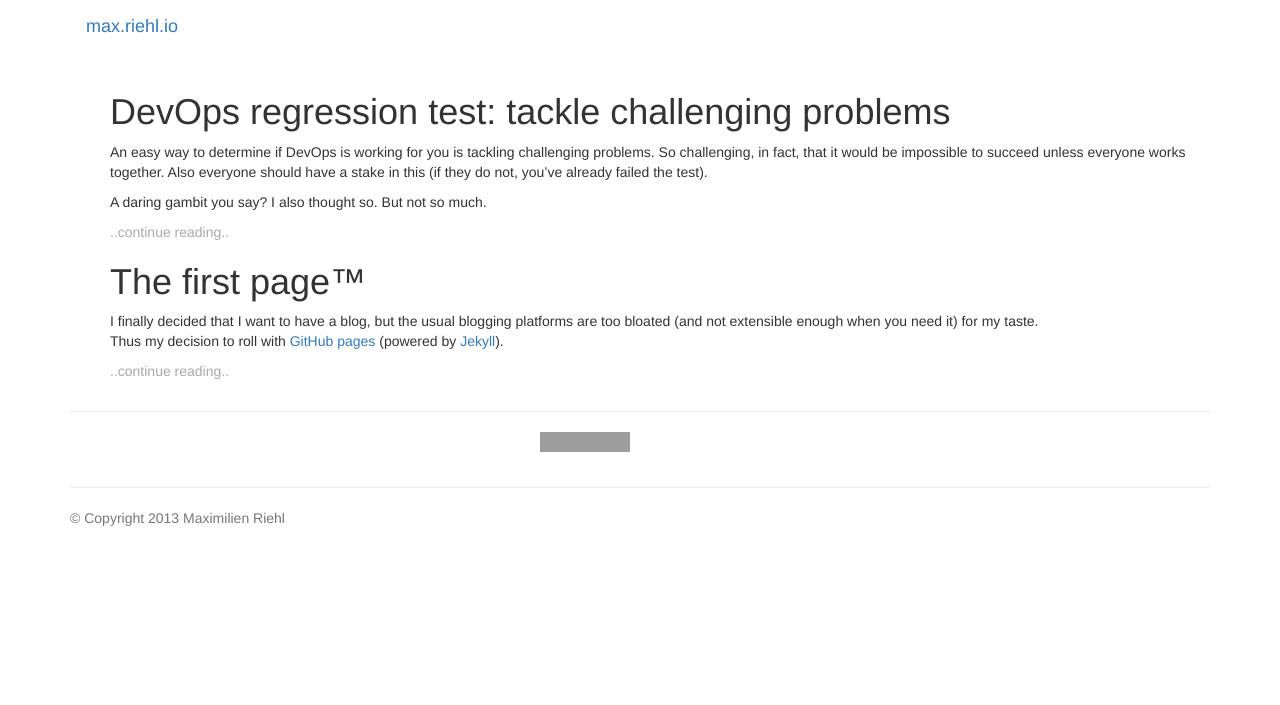
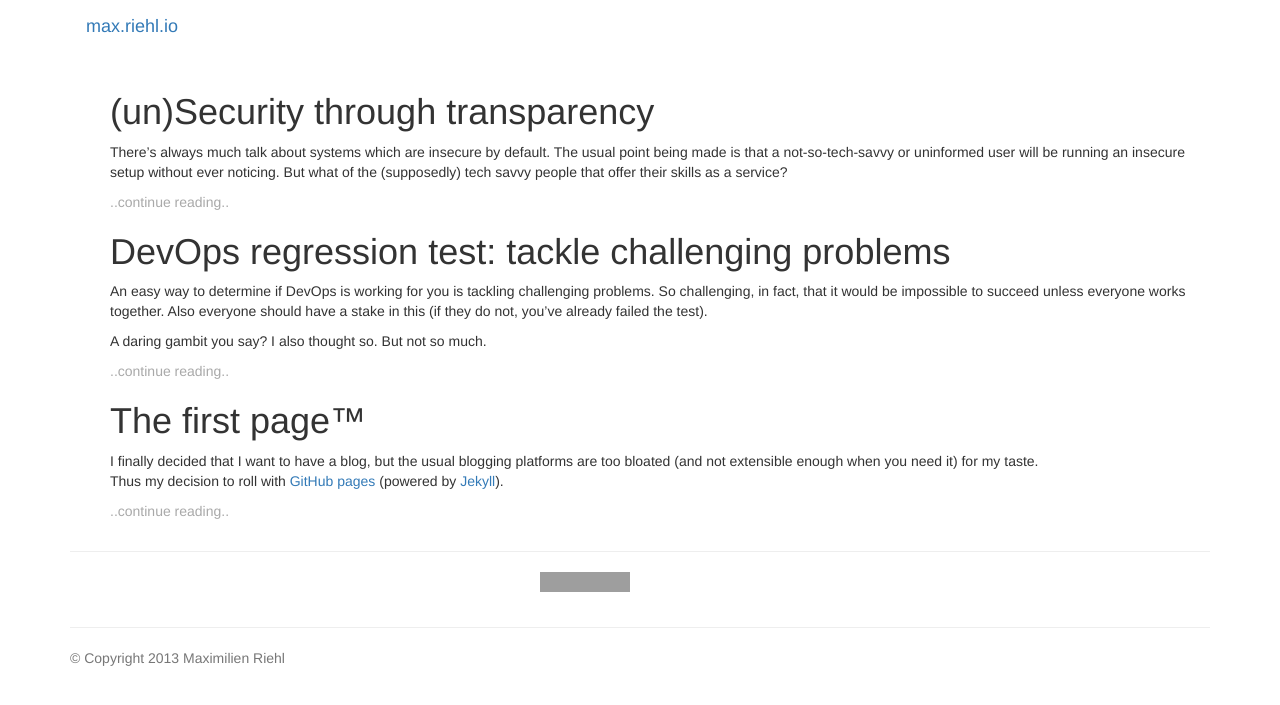
Before and after one commit to mriehl/mriehl.github.io, a Jekyll site: the page built from blog/index.html, in a window 1280 px wide. Shown: the top 705 px of the page. Built offline with Jekyll 4.4.1, drawn with Linux system fonts in a browser that asks for light colours; nearby versions of some CDN libraries; grey boxes are pictures that could not be loaded.

Commit message:
adding new post and data protection info

```diff
--- a/_layouts/default.html
+++ b/_layouts/default.html
@@ -2,7 +2,7 @@
 <html>
 <head>
   <meta charset="utf-8">
-  <title>max.riehl.io</title>
+  <title>{{ page.title }}</title>
   <meta name="description" content="Maximilien Riehl's site and blog">
   <meta name="viewport" content="width=device-width">
   <link href="//netdna.bootstrapcdn.com/bootstrap/3.0.0-rc1/css/bootstrap.min.css" rel="stylesheet">
@@ -39,6 +39,7 @@
             </ul>
             <ul class="nav navbar-nav pull-right">
               <li><a href="/legals/">Legals</a></li>
+              <li><a href="/legals/data-protection.html">Data protection</a></li>
             </ul>
           </div><!--/.nav-collapse -->
         </div>
--- /dev/null
+++ b/_posts/2013-09-30-unsecurity-through-transparency.md
@@ -0,0 +1,35 @@
+---
+layout: posts
+title: (un)Security through transparency
+categories: posts
+---
+# {{ page.title }}
+There's always much talk about systems which are insecure by default. The
+usual point being made is that a not-so-tech-savvy or uninformed user
+will be running an insecure setup without ever noticing.
+But what of the (supposedly) tech savvy people that offer their skills as a service?
+<!-- more -->
+## Incompetence as a service
+Hosting services are definitely not known for staying on the bleeding edge of software.
+In fact, they're not known for staying up to date either.
+But running a PHP version from 2009 while also proudly delivering a
+<code>
+x-powered-by $php-version-from-2009
+</code>
+header to every get request is something new entirely.
+It gets even better, when you call the helpdesk and complain about it they
+<ul>
+<li>Don't understand what a header is</li>
+<li>Don't understand why it is problematic to expose this header</li>
+<li>Refuse to change anything because they cannot fathom <em>how it will affect their service</em></li>
+</ul>
+
+## Rolling your own
+As a conclusion,
+
+ * don't use PHP
+ * don't host a dynamic site where you have no control over it (unless you have proof that the provider is great)
+ * in fact don't run a dynamic site unless you really need it
+ * last but not least, do not insert easter eggs in your software if they can have an impact on security (I am looking at you PHP)!
+
+   Why would you EVER want to expose your software version on a production system?!
--- /dev/null
+++ b/legals/data-protection.html
@@ -0,0 +1,14 @@
+---
+layout: default
+title: Data protection | max.riehl.io
+---
+<p>
+<div class="label label-warning">404 - No wall of legal text here</div>
+</p>
+<p>
+<strong>I</strong> am not collecting any information. At all.<br/><br/>
+This site is served through GitHub pages, but they do not seem to run much analytics and they do not disclose information to third parties (see <a href="https://help.github.com/articles/github-privacy-policy">their data protection policy</a>).
+</p>
+<p>
+I am also using disqus on the blog which can only ID you if you are logged in (see <a href="http://help.disqus.com/customer/portal/articles/466259-privacy-policy">their privacy policy</a>).
+</p>
--- a/legals/index.html
+++ b/legals/index.html
@@ -1,6 +1,6 @@
 ---
 layout: default
-title: Imprint | max.riehl.io
+title: Legals | max.riehl.io
 ---
 
 <div class="row-fluid-marketing">
```
